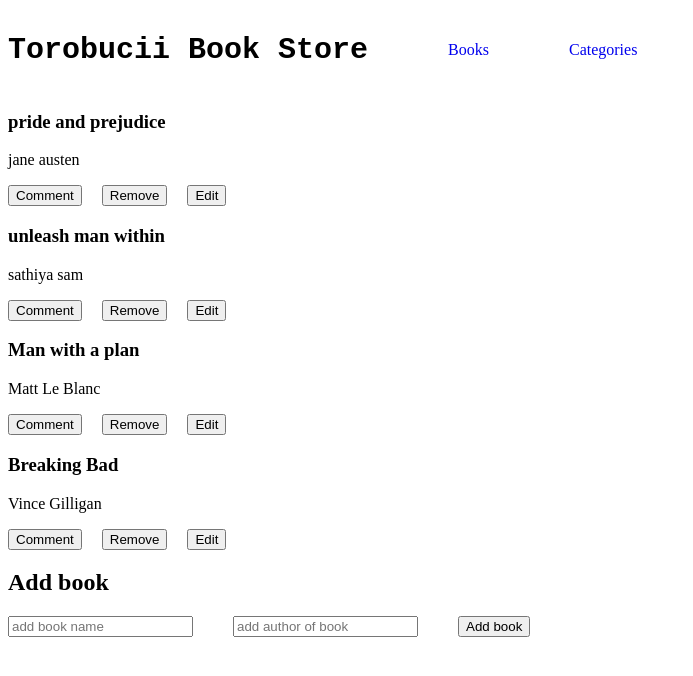
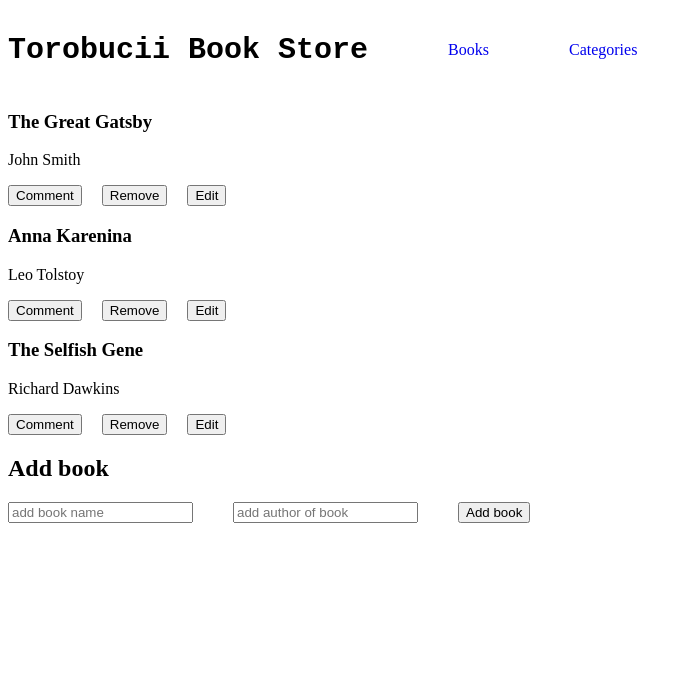
Before and after one commit to torobucci/book-store-app, a React (Create React App) app: page / in a window 1280 px wide. Shown: the top 676 px of the page, without its empty margins (0-693 px from the left). Built offline with nearby package versions, Linux system fonts and the light colour scheme.

Commit message:
implement AddBook component to add a book

```diff
--- a/src/components/BookList.jsx
+++ b/src/components/BookList.jsx
@@ -1,22 +1,12 @@
+import { useSelector } from 'react-redux';
+
 function BookList() {
-  const books = [{
-    title: 'pride and prejudice',
-    author: 'jane austen',
-  }, {
-    title: 'unleash man within',
-    author: 'sathiya sam',
-  }, {
-    title: 'Man with a plan',
-    author: 'Matt Le Blanc',
-  }, {
-    title: 'Breaking Bad',
-    author: 'Vince Gilligan',
-  }];
+  const { books } = useSelector((state) => state.books);
 
   return (
     <div className="bookList container">
       {books.map((book) => (
-        <div key="book">
+        <div key={book.item_id}>
           <h3>{book.title}</h3>
           <p>{book.author}</p>
           <div style={{ display: 'flex', gap: '20px' }}>
```
